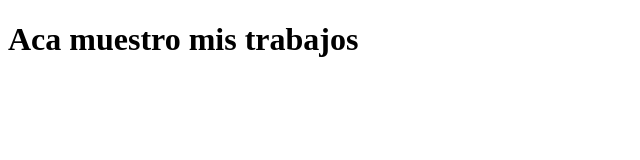
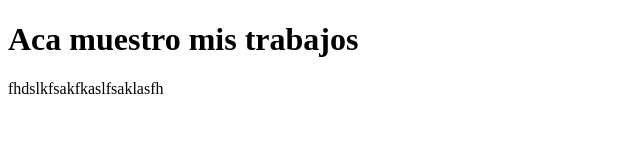
Before and after one commit to Demeck2004/trabajos-practicos, a plain HTML site: page index.html in a window 1280 px wide. Shown: the whole page, without its empty margins (0-640 px from the left). Drawn offline with Linux system fonts and the light colour scheme.

Commit message:
agregue un parrafo

```diff
--- a/index.html
+++ b/index.html
@@ -8,5 +8,6 @@
 </head>
 <body>
     <h1>Aca muestro mis trabajos</h1>
+    <span>fhdslkfsakfkaslfsaklasfh</span>
 </body>
 </html>
```
